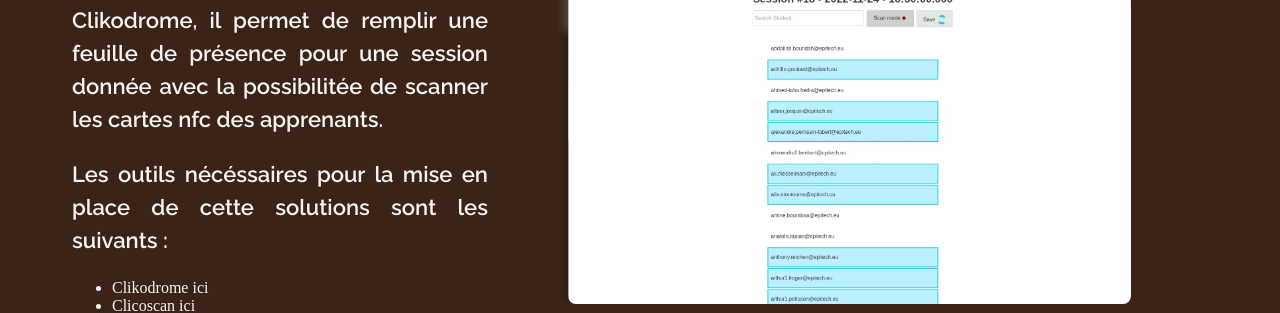
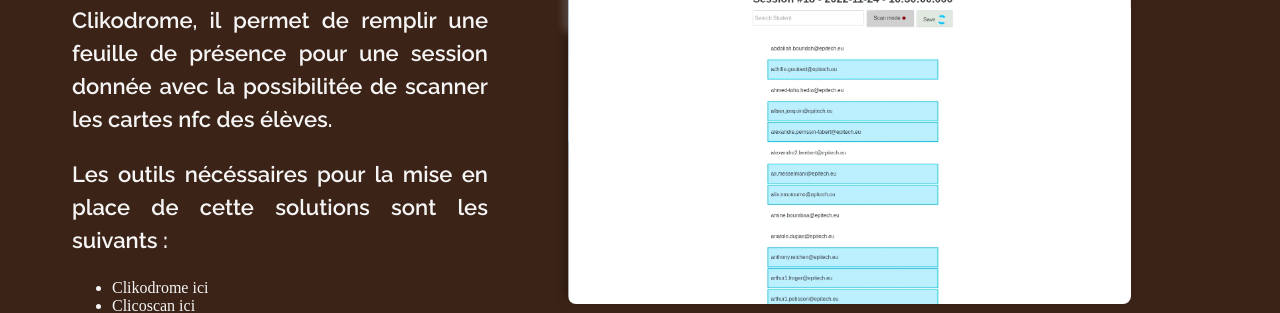
Before and after one commit to JulienAldon/Portfolio, a Jekyll site: the page built from _posts/2023-11-11-Clicoscan.markdown, in a window 1280 px wide. Shown: the part 383-696 px from the top of the page. Built offline with Jekyll 4.4.1, drawn with Linux system fonts in a browser that asks for light colours; nearby versions of some CDN libraries; some of the changed text lies outside the part shown.

Commit message:
Add description for clicoscan

```diff
--- a/_posts/2023-11-11-Clicoscan.markdown
+++ b/_posts/2023-11-11-Clicoscan.markdown
@@ -3,7 +3,7 @@
 layout:         project
 title:          "Clicoscan"
 date:           2023-11-11
-description:    "Application bureau qui permet de scanner les cartes des apprenants pour l'émargement à epitech Lyon"
+description:    "Application bureau qui permet de scanner les cartes des élèves pour l'émargement à epitech Lyon."
 
 images:
     - img: "/assets/images/ressources/Clicoscan/sessions.webp"
@@ -41,14 +41,14 @@
             "name": "Julien Aldon",
             "url": "https://julien.aldon.fr"
         },
-        "description": ""
+        "description": "Cet outil fait parti d'un ensemble avec Clikodrome, il permet de remplir une feuille de présence pour une session donnée avec la possibilitée de scanner les cartes nfc des élèves."
     }
     </script>
 color: dark-chocolate
 ---
 # Clicoscan
 ## Outils de scan des cartes NFC
-Cet outil fait parti d'un ensemble avec Clikodrome, il permet de remplir une feuille de présence pour une session donnée avec la possibilitée de scanner les cartes nfc des apprenants.
+Cet outil fait parti d'un ensemble avec Clikodrome, il permet de remplir une feuille de présence pour une session donnée avec la possibilitée de scanner les cartes nfc des élèves.
 <!--more-->
 
 Les outils nécéssaires pour la mise en place de cette solutions sont les suivants :
```
